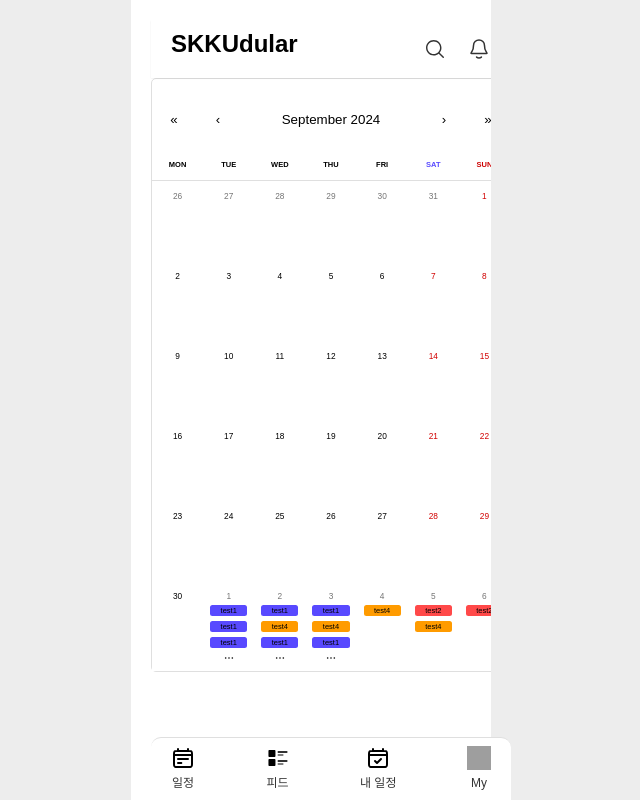
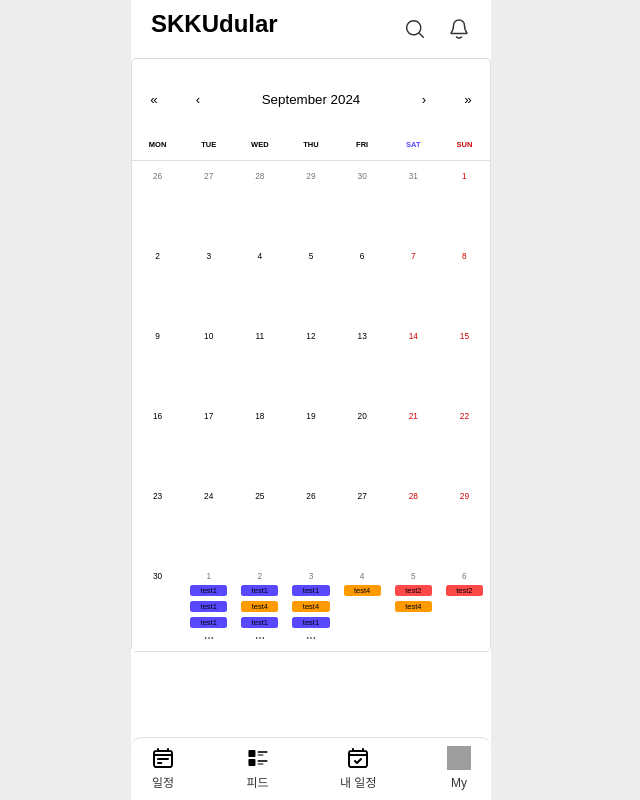
Before and after one commit to SWEProject-3/SWEProject-3-FE, a React (Vite) app: page / in a window 1280 px wide. Shown: the whole page, without its empty margins (329-969 px from the left). Built offline with nearby package versions, Linux system fonts and the light colour scheme; no server answers; grey boxes are pictures that could not be loaded; a web font is replaced by a local one.

Commit message:
Update App.jsx

```diff
--- a/src/App.jsx
+++ b/src/App.jsx
@@ -1,11 +1,7 @@
-import React from 'react';
 import AppRouter from './Router';
-import './styles/styles.css';
 
-const App = () => (
-  <div className="App">
-    <AppRouter />
-  </div>
-);
+function App() {
+  return <AppRouter />;
+}
 
 export default App;
```
